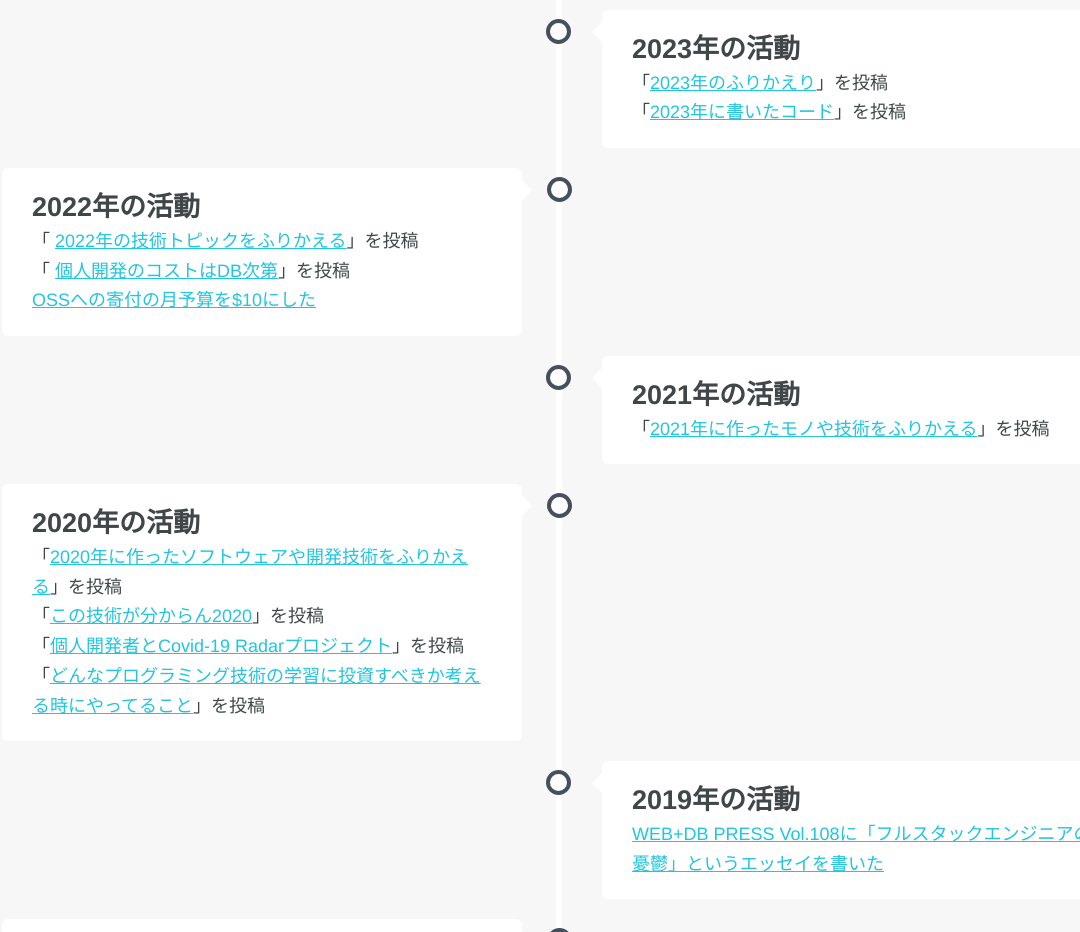
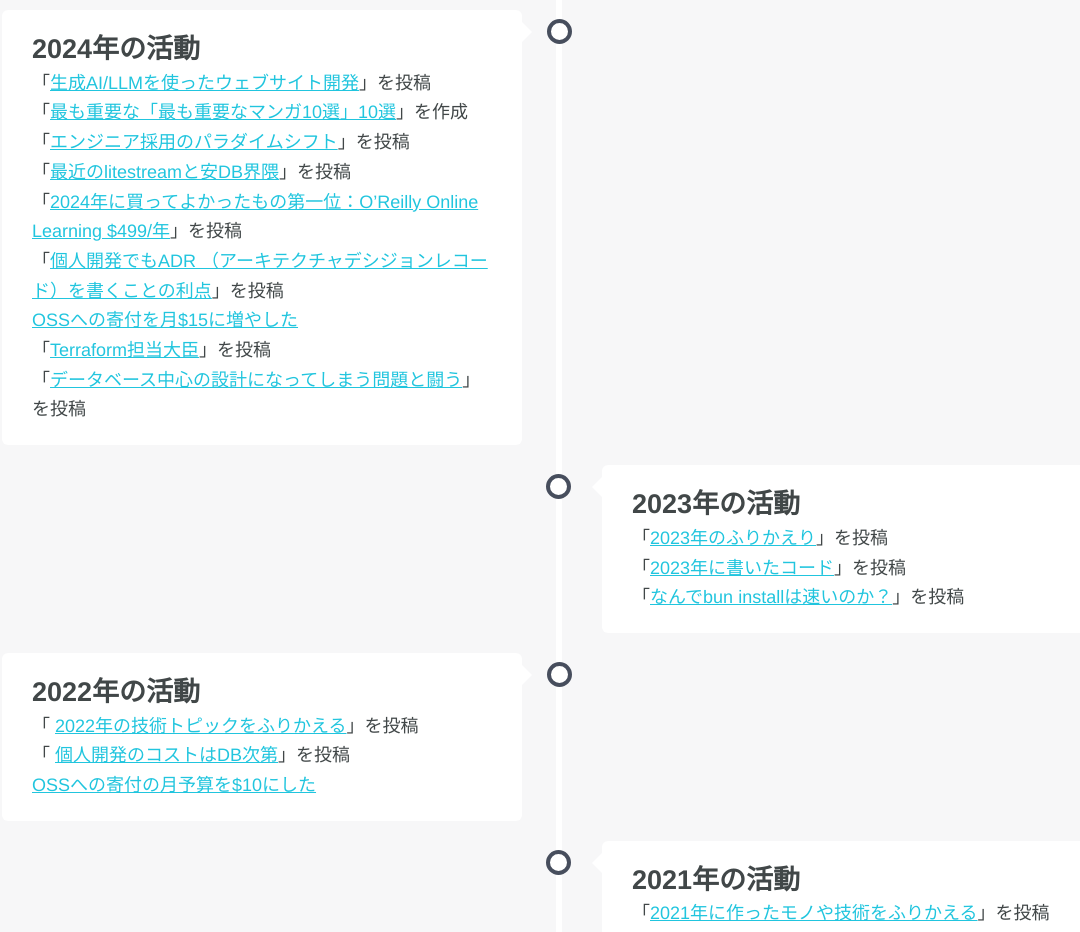
Before and after one commit to laiso/lai.so, an Astro site: page / in a window 1280 px wide. Shown: the top 932 px of the page, without its empty margins (78-1158 px from the left). Built offline with nearby package versions, Linux system fonts and the light colour scheme; Astro itself is replaced by a stand-in of ours.

Commit message:
add posts at 2024-mid

```diff
--- a/src/pages/index.astro
+++ b/src/pages/index.astro
@@ -7,10 +7,63 @@ import "../style/timeline.scss";
   <head>
     <meta charset="utf-8" />
     <meta name="viewport" content="width=device-width" />
+    <link rel="author" href="https://www.hatena.ne.jp/laiso/" />
     <title>lai.so</title>
   </head>
   <body>
     <div class="timeline">
+      <div class="container left">
+        <div class="content">
+          <h2>2024年の活動</h2>
+          <p>
+            「<a href="https://laiso.hatenablog.com/entry/2024/10/27/154053"
+              >生成AI/LLMを使ったウェブサイト開発</a
+            >」を投稿
+          </p>
+          <p>
+            「<a href="https://manga-anond.lai.so/"
+              >最も重要な「最も重要なマンガ10選」10選</a
+            >」を作成
+          </p>
+          <p>
+            「<a href="https://laiso.hatenablog.com/entry/2024/10/14/193546"
+              >エンジニア採用のパラダイムシフト</a
+            >」を投稿
+          </p>
+          <p>
+            「<a href="https://zenn.dev/laiso/articles/70f58fa1ac7d0e"
+              >最近のlitestreamと安DB界隈</a
+            >」を投稿
+          </p>
+          <p>
+            「<a href="https://laiso.hatenablog.com/entry/2024/09/11/193429"
+              >2024年に買ってよかったもの第一位：O’Reilly Online Learning
+              $499/年</a
+            >」を投稿
+          </p>
+          <p>
+            「<a href="https://laiso.hatenablog.com/entry/2024/09/06/022810"
+              >個人開発でもADR
+              （アーキテクチャデシジョンレコード）を書くことの利点</a
+            >」を投稿
+          </p>
+          <p>
+            <a href="https://laiso.hatenablog.com/entry/2024/09/03/215038"
+              >OSSへの寄付を月$15に増やした</a
+            >
+          </p>
+          <p>
+            「<a href="https://laiso.hatenablog.com/entry/2024/08/21/204415"
+              >Terraform担当大臣</a
+            >」を投稿
+          </p>
+          <p>
+            「<a href="https://laiso.hatenablog.com/entry/2024/08/10/213056"
+              >データベース中心の設計になってしまう問題と闘う</a
+            >」を投稿
+          </p>
+        </div>
+      </div>
       <div class="container right">
         <div class="content">
           <h2>2023年の活動</h2>
@@ -22,6 +75,11 @@ import "../style/timeline.scss";
           <p>
             「<a href="https://laiso.hatenablog.com/entry/2023/12/30/214849"
               >2023年に書いたコード</a
+            >」を投稿
+          </p>
+          <p>
+            「<a href="https://zenn.dev/laiso/scraps/9a787a6888e228"
+              >なんでbun installは速いのか？</a
             >」を投稿
           </p>
         </div>
@@ -184,20 +242,6 @@ import "../style/timeline.scss";
               href="https://speakerdeck.com/laiso/mvvm-for-ios">MVVM for iOS</a
             >」を発表
           </p>
-          <p>
-            <a
-              href="https://laiso.hatenablog.com/entry/2014/05/31/%E5%B0%B1%E6%B4%BB%E6%97%A5%E8%A8%98_%2812%29_%E9%80%80%E8%81%B7_"
-              >東亜飯店に来店</a
-            >
-          </p>
-        </div>
-      </div>
-      <div class="container left">
-        <div class="content">
-          <h2>THANKS</h2>
-          <a href="https://www.w3schools.com/howto/howto_css_timeline.asp"
-            >How To Create a Timeline | w3schools.com</a
-          >
         </div>
       </div>
     </div>
```
Also changed, not shown: package.json (+5 -5 lines), pnpm-lock.yaml.
